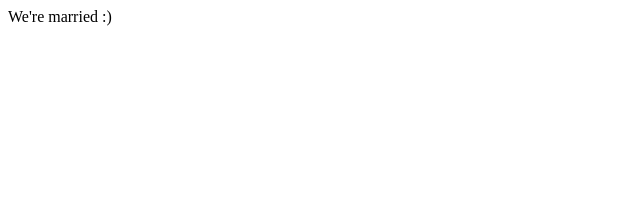
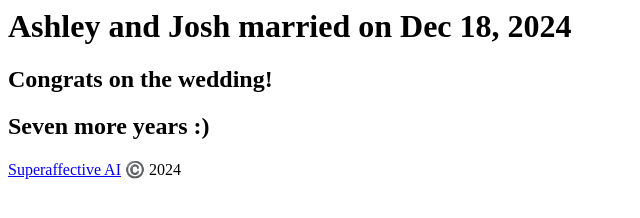
Before and after one commit to joshagilend/ashleystroud.com, a plain HTML site: page index.html in a window 1280 px wide. Shown: the whole page, without its empty margins (0-640 px from the left). Drawn offline with Linux system fonts and the light colour scheme.

Commit message:
Add ashley and josh announcement on dec 18, 2024 :)

```diff
--- a/index.html
+++ b/index.html
@@ -1,3 +1,7 @@
 <html>
-  <p>We're married :)</p>
+  <h1>Ashley and Josh married on Dec 18, 2024</h1>
+  <h2>Congrats on the wedding!</h2>
+  <h2>Seven more years :)</h2>
+
+  <p><a href="https://superaffective.ai">Superaffective AI</a> ©️ 2024</p>
 </html>
```
